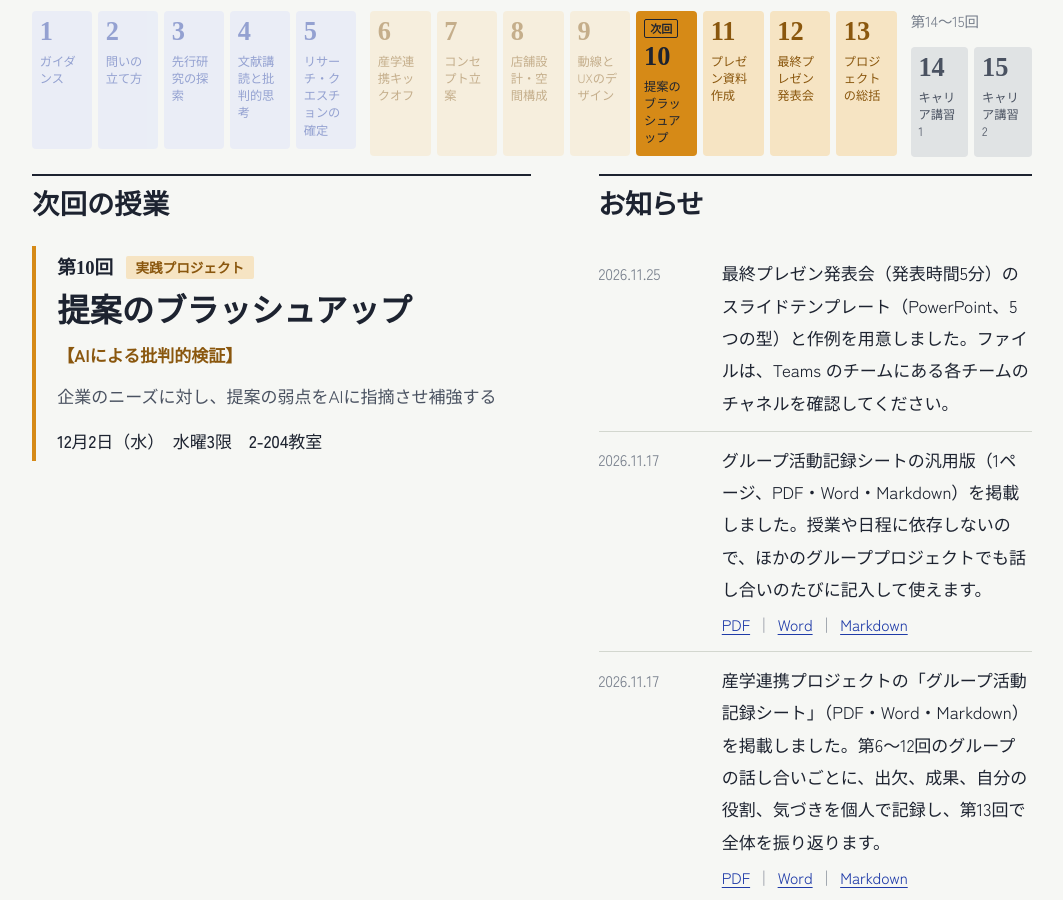
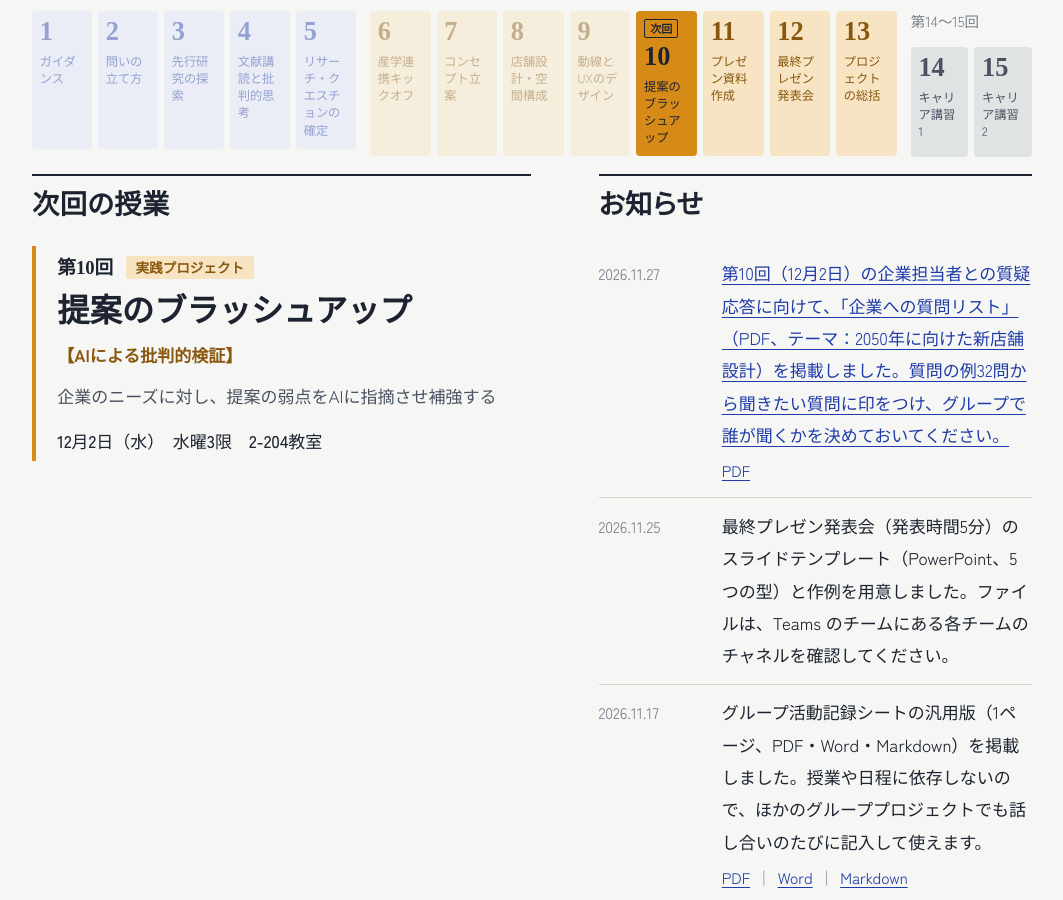
Before and after one commit to kkawailab/kklab-basic-seminar, a Jekyll site: the page built from index.html, in a window 1280 px wide and 900 px high, scrolled down 805 px. Shown: the whole window, without its empty margins (108-1171 px from the left). Built offline with Jekyll 4.4.1, drawn with Linux system fonts in a browser that asks for light colours; some web fonts are replaced.

Commit message:
お知らせに「企業への質問リスト」の掲載を追加（第10回のページと PDF にリンク）
Co-Authored-By: Claude Opus 5.5 <noreply@anthropic.com>

```diff
--- a/_data/announcements.yml
+++ b/_data/announcements.yml
@@ -6,6 +6,12 @@
 #          外部サイトは https:// から書く。
 #   links: 任意。本文の下に並べるリンク（title と url の組）。PDF・Word などの版を並べるときに使う。
 # ------------------------------------------------------------
+- date: 2026-11-27
+  text: 第10回（12月2日）の企業担当者との質疑応答に向けて、「企業への質問リスト」（PDF、テーマ：2050年に向けた新店舗設計）を掲載しました。質問の例32問から聞きたい質問に印をつけ、グループで誰が聞くかを決めておいてください。
+  url: /sessions/10-brushup/
+  links:
+  - title: PDF
+    url: /materials/company-qa/company-qa.pdf
 - date: 2026-11-25
   text: 最終プレゼン発表会（発表時間5分）のスライドテンプレート（PowerPoint、5つの型）と作例を用意しました。ファイルは、Teams のチームにある各チームのチャネルを確認してください。
 - date: 2026-11-17
```
